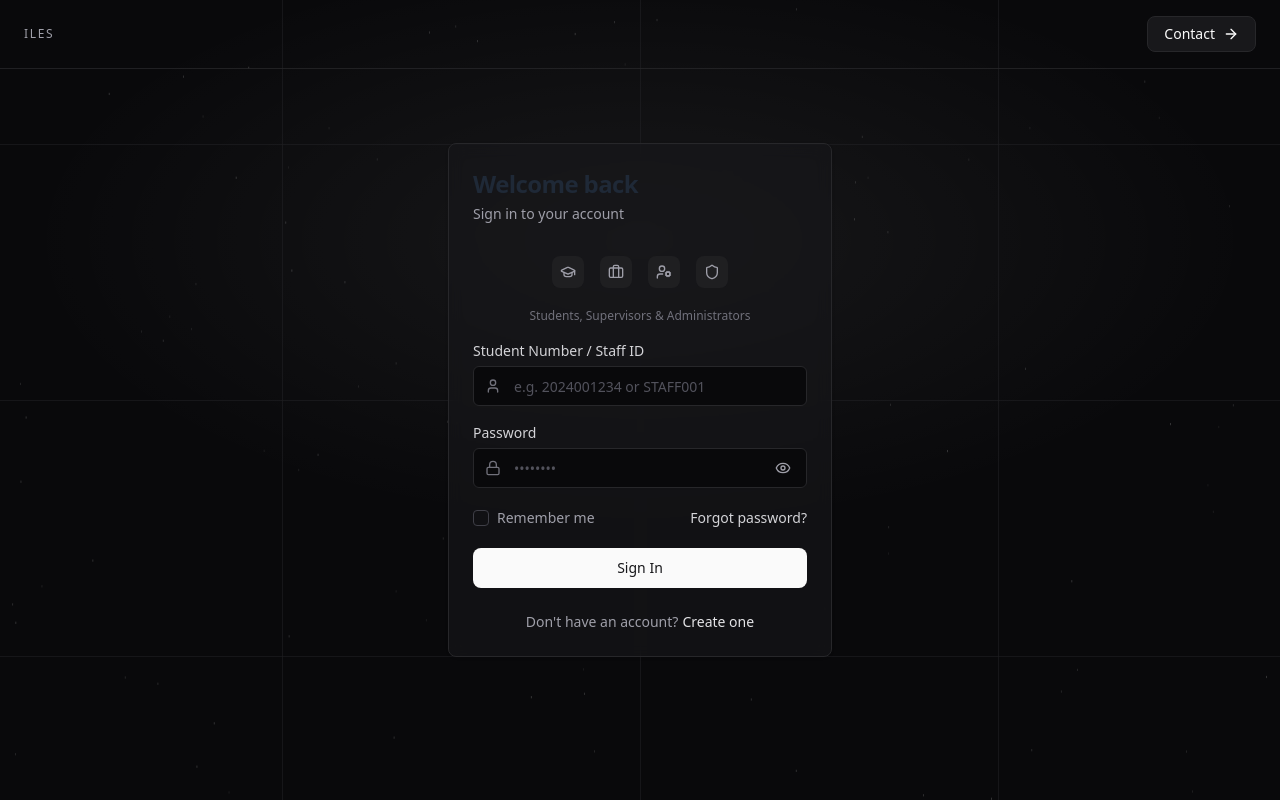
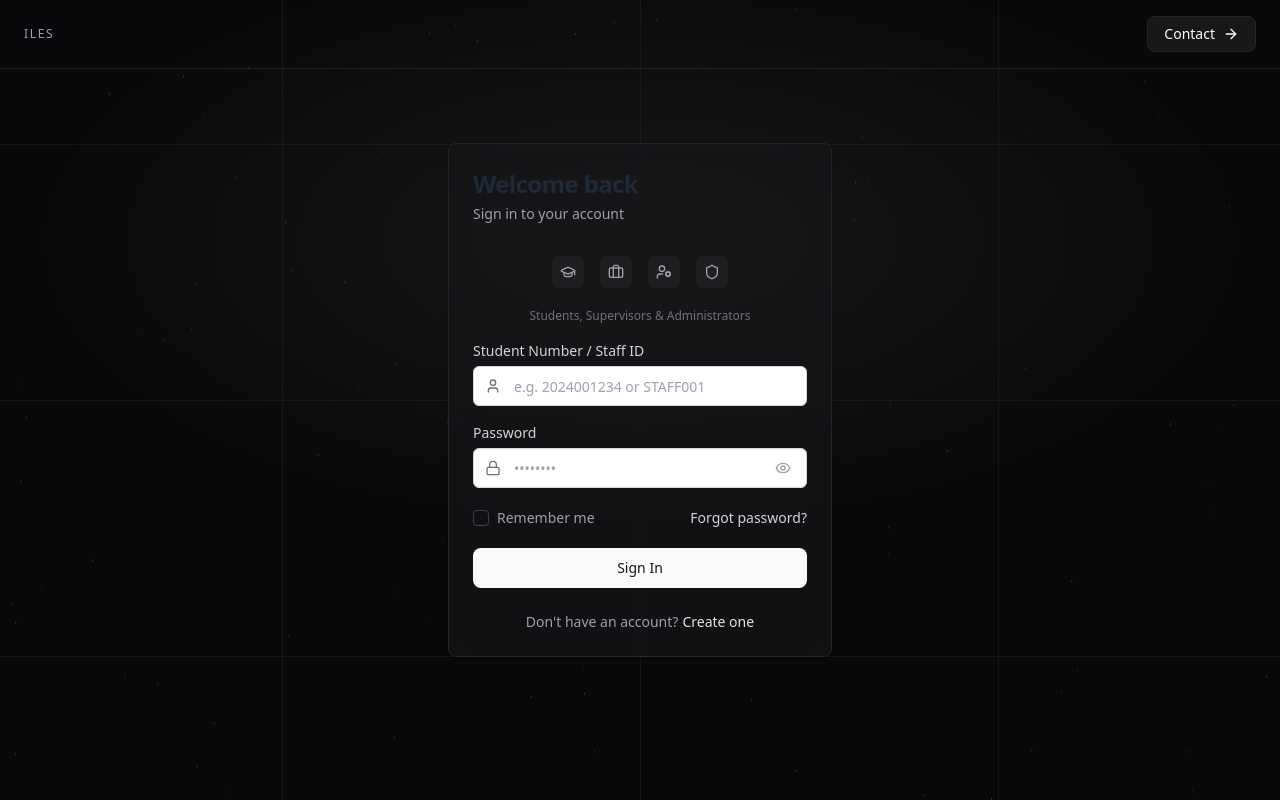
Before and after one commit to Kalyangotimothy/ILES, a React (Vite) app in the folder frontend/: page /login in a window 1280 px wide. Built offline with nearby package versions, Linux system fonts and the light colour scheme.

Commit message:
Auto-commit: 2026-04-29 14:08:08

```diff
--- a/frontend/src/pages/Login.tsx
+++ b/frontend/src/pages/Login.tsx
@@ -250,7 +250,7 @@ export function LoginPage() {
                     value={identifier}
                     onChange={(e) => setIdentifier(e.target.value)}
                     required
-                    className="pl-10 bg-zinc-950 border-zinc-800 text-zinc-50 placeholder:text-zinc-600"
+                    className="pl-10"
                   />
                 </div>
               </div>
@@ -268,7 +268,7 @@ export function LoginPage() {
                     value={password}
                     onChange={(e) => setPassword(e.target.value)}
                     required
-                    className="pl-10 pr-10 bg-zinc-950 border-zinc-800 text-zinc-50 placeholder:text-zinc-600"
+                    className="pl-10 pr-10"
                   />
                   <button
                     type="button"
```
